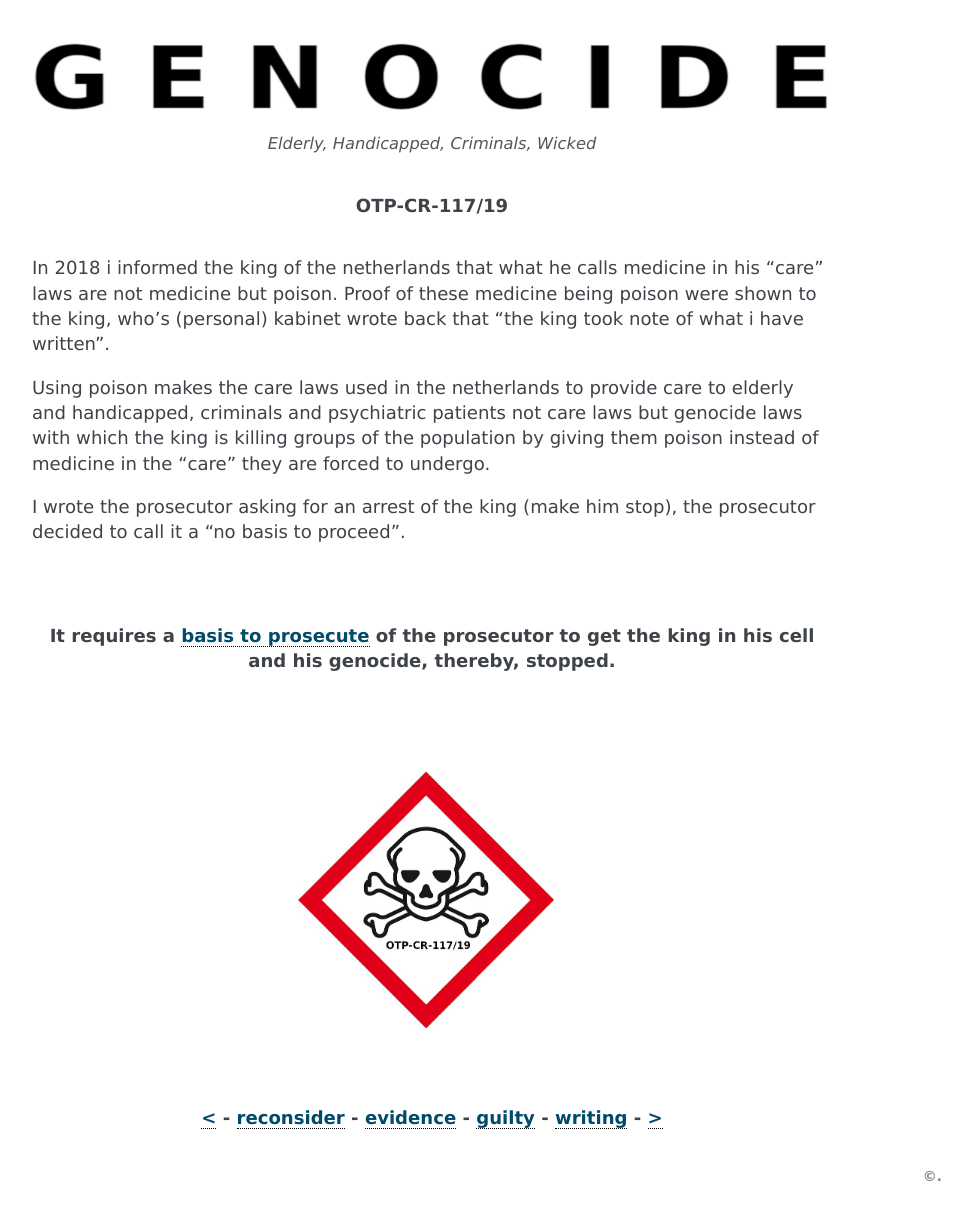
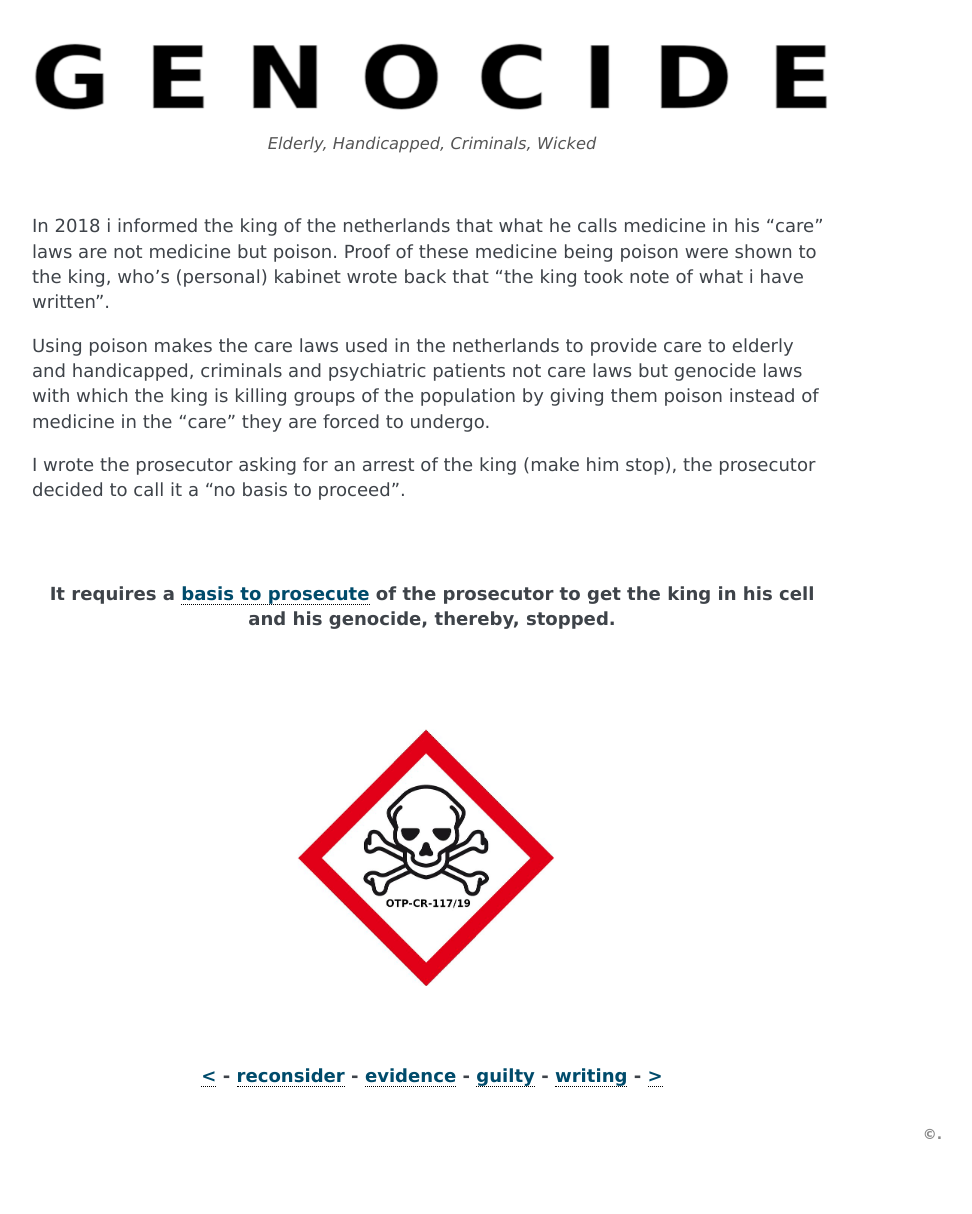
Before and after one commit to rssbotd/otpcr, a Sphinx documentation site: the page built from docs/about.rst, in a window 1280 px wide. Shown: the whole page, without its empty margins (168-1140 px from the left). Built offline with Sphinx 7.4.7, drawn with Linux system fonts in a browser that asks for light colours; after the commit the page ends 1172 px from its top, so only the background shows below that.

Commit message:
update writings

```diff
--- a/docs/about.rst
+++ b/docs/about.rst
@@ -7,15 +7,6 @@
 
 .. title:: About
 
-
-.. raw:: html
-
-    <center>
-    <b>
-    OTP-CR-117/19
-    </b>
-    </center>
-    <br>
 
 In 2018 i informed the king of the netherlands that what he calls
 medicine in his "care" laws are not medicine but poison. Proof of
--- a/docs/writings.rst
+++ b/docs/writings.rst
@@ -3,7 +3,7 @@
 
 .. raw:: html
 
-    <br>
+    <br><br>
 
 .. title:: Writings
 
```
